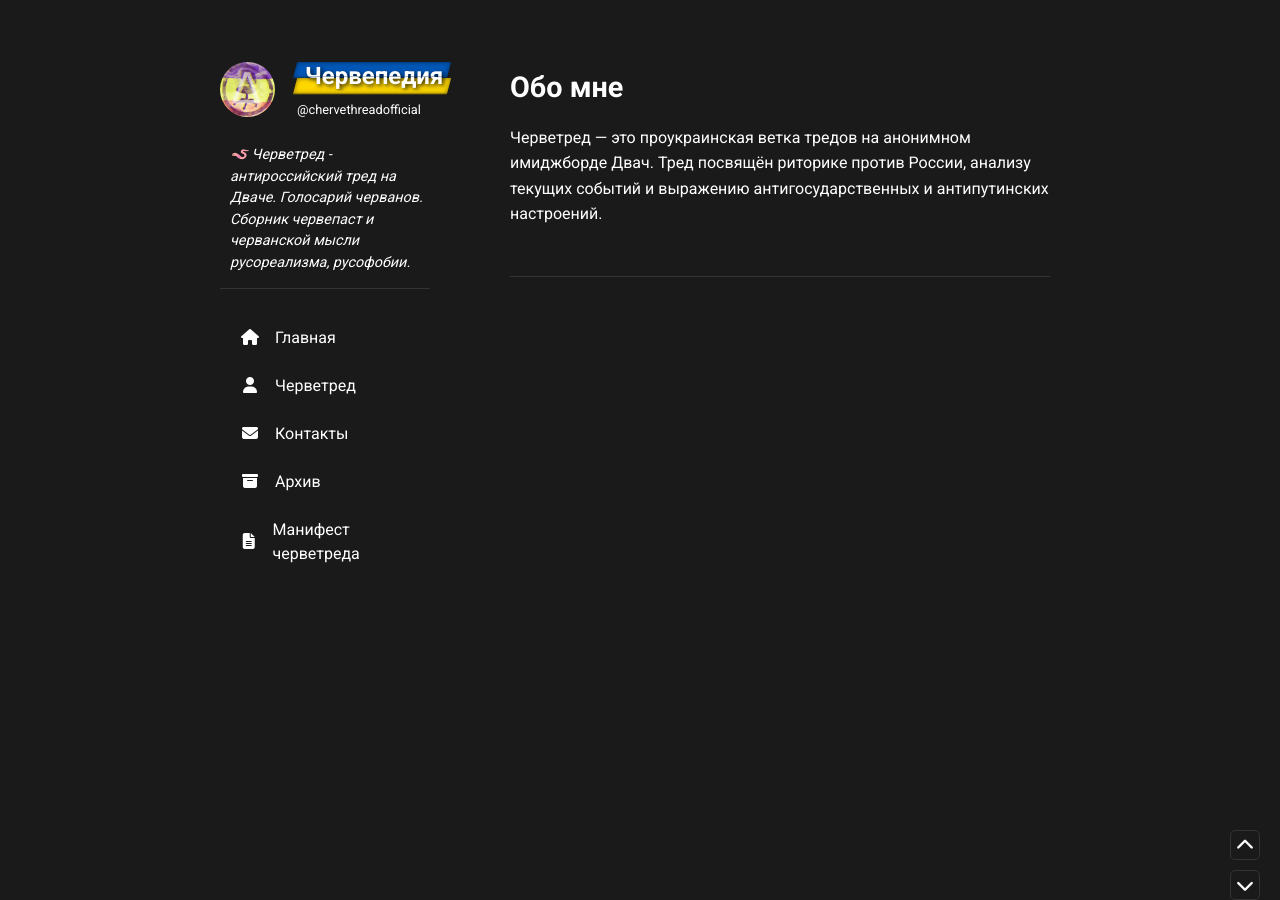
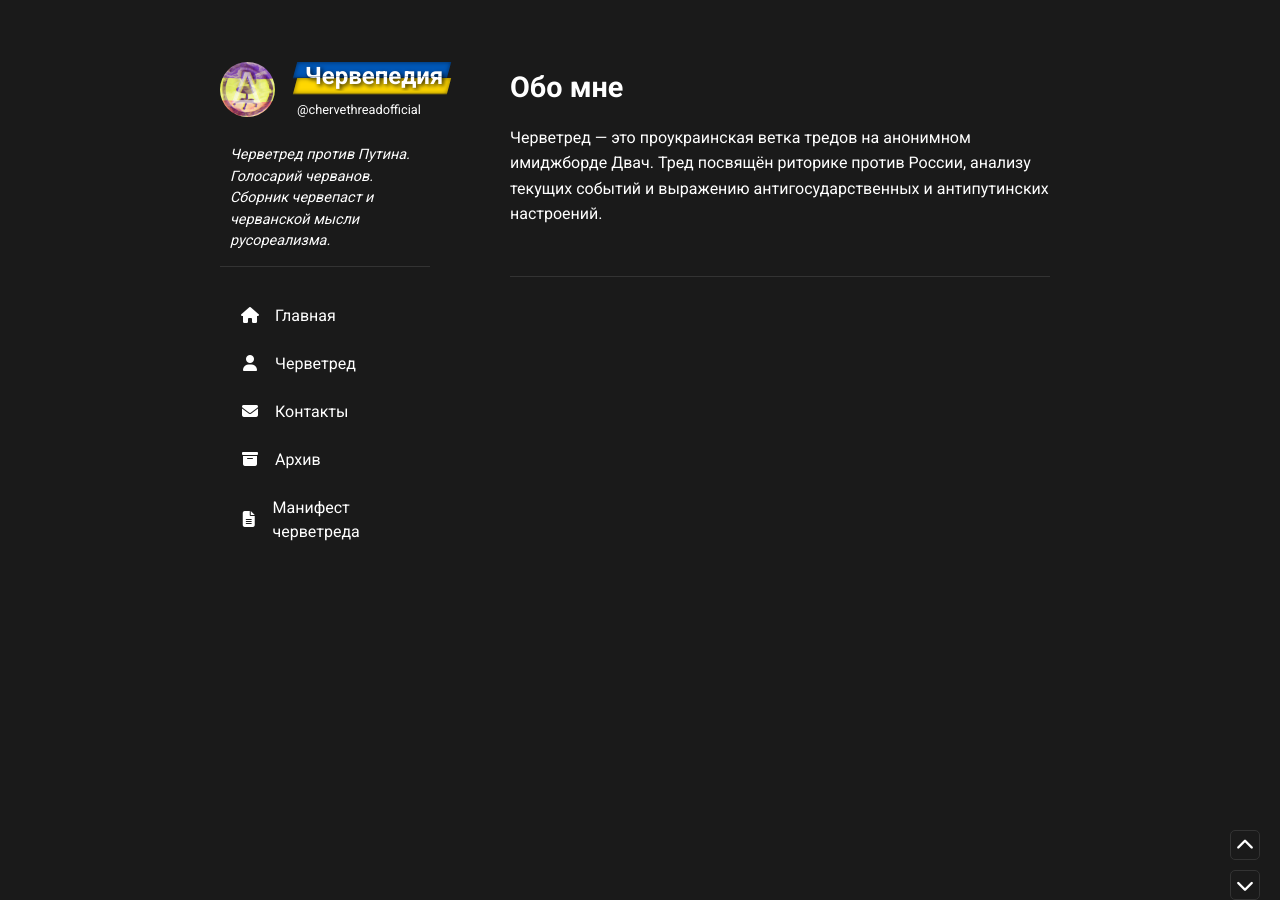
Before and after one commit to chervepediya/chervepediya.github.io, a Jekyll site: the page built from about.md, in a window 1280 px wide and 900 px high. Built offline with Jekyll 4.4.1, drawn with Linux system fonts in a browser that asks for light colours; nearby versions of some CDN libraries; a script that is not in the unit is left out.

Commit message:
Update _config.yml

```diff
--- a/_config.yml
+++ b/_config.yml
@@ -1,6 +1,6 @@
 # Основные настройки
 title: Червепедия
-description: 🪱 Черветред - антироссийский тред на Дваче. Голосарий черванов. Сборник червепаст и черванской мысли русореализма, русофобии.
+description: Черветред против Путина. Голосарий черванов. Сборник червепаст и черванской мысли русореализма.
 url: ""  # Абсолютный URL
 baseurl: ""  #
 timezone: Europe/Moscow
```
